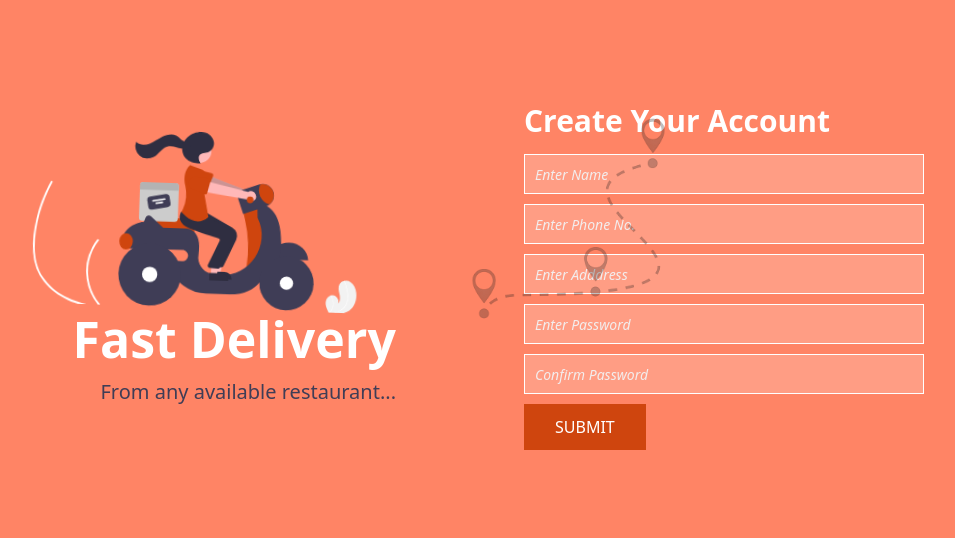
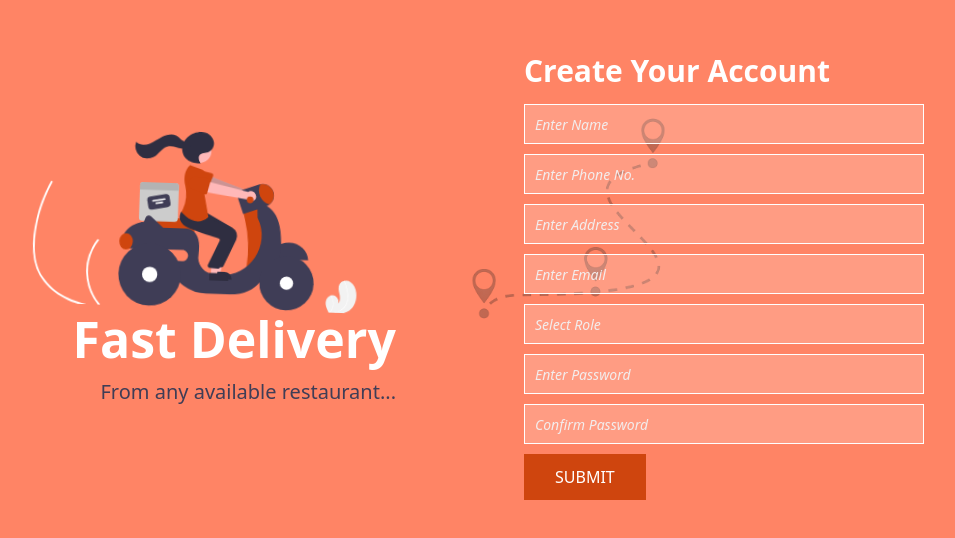
Before and after one commit to kaylinkhanal/foodapp, a React (Create React App) app in the folder Client/: page /register in a window 1280 px wide. Shown: the part 124-662 px from the top of the page, without its empty margins (116-1071 px from the left). Built offline with nearby package versions, Linux system fonts and the light colour scheme.

Commit message:
updated registration form

```diff
--- a/Client/src/App.js
+++ b/Client/src/App.js
@@ -1,7 +1,7 @@
 import Login from "./pages/Auth/Login";
-import { Routes, BrowserRouter as Router, Route, Link } from "react-router-dom";
+import { Routes, BrowserRouter as Router, Route} from "react-router-dom";
 import Register from "./pages/Auth/Register";
-import Header from "./component/header";
+// import Header from "./component/header";
 
 const App = () => {
   return (
--- a/Client/src/index.css
+++ b/Client/src/index.css
@@ -83,7 +83,8 @@ button {
 }
 
 .form_section>div{
-  width: 50%
+  width: 50%;
+  z-index: 1
 }
 
 .text_block{
--- a/Client/src/index.js
+++ b/Client/src/index.js
@@ -11,7 +11,6 @@ import store from "./store";
 const root = ReactDOM.createRoot(document.getElementById('root'));
 root.render(
   <React.StrictMode>
-
     <BrowserRouter>
     <Provider store={store}>
     <App />
--- a/Client/src/pages/Auth/Login.js
+++ b/Client/src/pages/Auth/Login.js
@@ -58,7 +58,6 @@ const Login = ()=> {
                     >
                     {({ errors, touched, values, handleChange, handleBlur }) => (
                       <Form>
-
                         <Field name="phoneNumber" placeholder="Enter Phone No." value={values.phoneNumber} onChange={handleChange} onBlur={handleBlur} />
                         {errors.phoneNumber && touched.phoneNumber ? (<div className="error">{errors.phoneNumber}</div>) : null}
 
--- a/Client/src/pages/Auth/Register.js
+++ b/Client/src/pages/Auth/Register.js
@@ -2,25 +2,32 @@ import { Formik, Form, Field } from 'formik';
 import * as Yup from 'yup';
 import FormText from '../../component/formText';
 import Image from '../../images/delivery_girl.svg'
+import { useNavigate } from "react-router-dom";
 
 
 const Register = ()=> {
+	const navigate = useNavigate()
     const saveParticipants = async(values)=>{
-		const date = Date.now()
         const requestOptions = {
 			method: 'POST',
 			headers: { 'Content-Type': 'application/json' },
 			body: JSON.stringify({
-			 username: values.username,
+				name: values.name,
+                phoneNumber: values.phoneNumber,
+                address: values.address,
                 email: values.email,
-				  lotteryNo: values.lotteryNo,
+                role: values.role,
                 password: values.password,
-				  created: date,
+                confirmPassword: values.confirmPassword
 			})
 		};
-	 const response = await fetch('http://localhost:4000/register', requestOptions);
+		const response = await fetch('http://localhost:4000/register/register', requestOptions);
 		const data = await response.json();
 		console.log(data)
+
+        if(data){
+            navigate('/login')
+        }
     }
 
     const SignupSchema = Yup.object().shape({
@@ -29,7 +36,7 @@ const Register = ()=> {
         password: Yup.string()
           .required('Required'),
         email: Yup.string().email('Invalid email').required('Required'),
-		phoneNumber: Yup.number()
+        phoneNmber: Yup.number()
           .required('Required'),
     });
 
@@ -48,10 +55,11 @@ const Register = ()=> {
                         initialValues={{
                             name: '',
                             phoneNumber: '',
-                            adddress: '',
+                            address: '',
                             email: '',
+                            role: '',
                             password: '',
-                            confirmPassword: '',
+                            confirmPassword: ''
                         }}
                         validationSchema={SignupSchema}
                         onSubmit={values => {
@@ -60,16 +68,22 @@ const Register = ()=> {
                             // console.log(values);
                         }}
                     >
-                    {({ errors, touched, values, handleChange, handleBlur }) => (
-                        <Form>
+                    {({ errors, touched, values, handleChange, handleBlur, handleSubmit }) => (
+                        <Form onSubmit={handleSubmit}>
                             <Field name="name" placeholder="Enter Name" value={values.name} onChange={handleChange} onBlur={handleBlur} />
                             {errors.name && touched.name ? (<div className="error">{errors.name}</div>) : null}
 
                             <Field name="phoneNumber" placeholder="Enter Phone No." value={values.phoneNumber} onChange={handleChange} onBlur={handleBlur} />
                             {errors.phoneNumber && touched.phoneNumber ? (<div className="error">{errors.phoneNumber}</div>) : null}
 
-                            <Field name="adddress" placeholder="Enter Adddress" value={values.adddress} onChange={handleChange} onBlur={handleBlur} />
-                            {errors.email && touched.email ? (<div className="error">{errors.email}</div>) : null}
+                            <Field name="address" placeholder="Enter Address" value={values.address} onChange={handleChange} onBlur={handleBlur} />
+                            {errors.address && touched.address ? <div className="error">{errors.address}</div> : null}
+
+                            <Field name="email" type="email" placeholder="Enter Email" value={values.email} onChange={handleChange} onBlur={handleBlur} />
+                            {errors.email && touched.email ? <div className="error">{errors.email}</div> : null}
+
+                            <Field name="role" placeholder="Select Role" value={values.role} onChange={handleChange} onBlur={handleBlur} />
+                            {errors.role && touched.role ? <div className="error">{errors.role}</div> : null}
 
                             <Field name="password" placeholder="Enter Password" value={values.password} onChange={handleChange} onBlur={handleBlur} />
                             {errors.password && touched.password ? <div className="error">{errors.password}</div> : null}
@@ -81,7 +95,6 @@ const Register = ()=> {
                         </Form>
                     )}
                     </Formik>
-
                 </div>
             </div>
         </div>
```
Also changed, not shown: 2 other files (tests, documents, lock files or other folders). Lines whose indentation alone changed are shown as unchanged.
